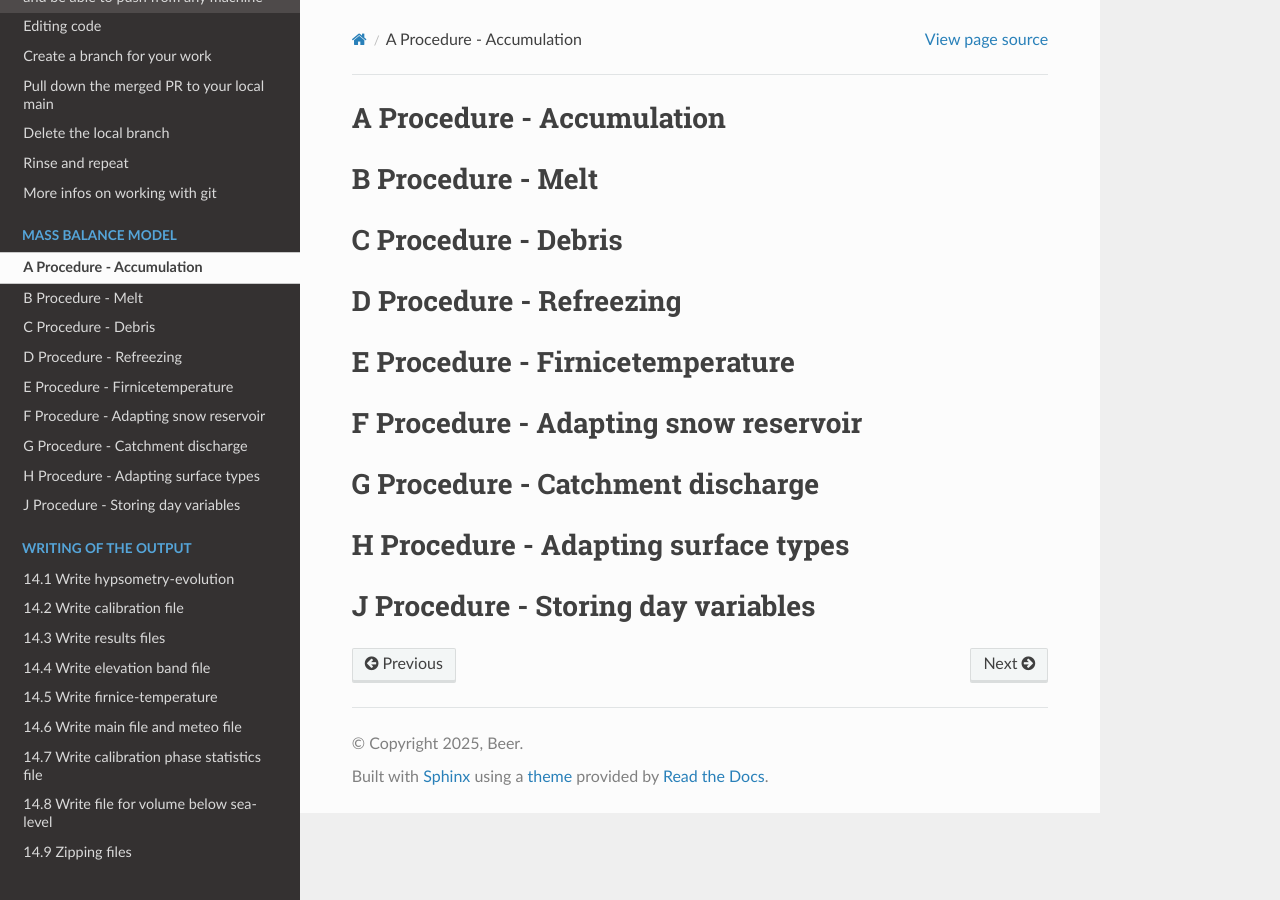
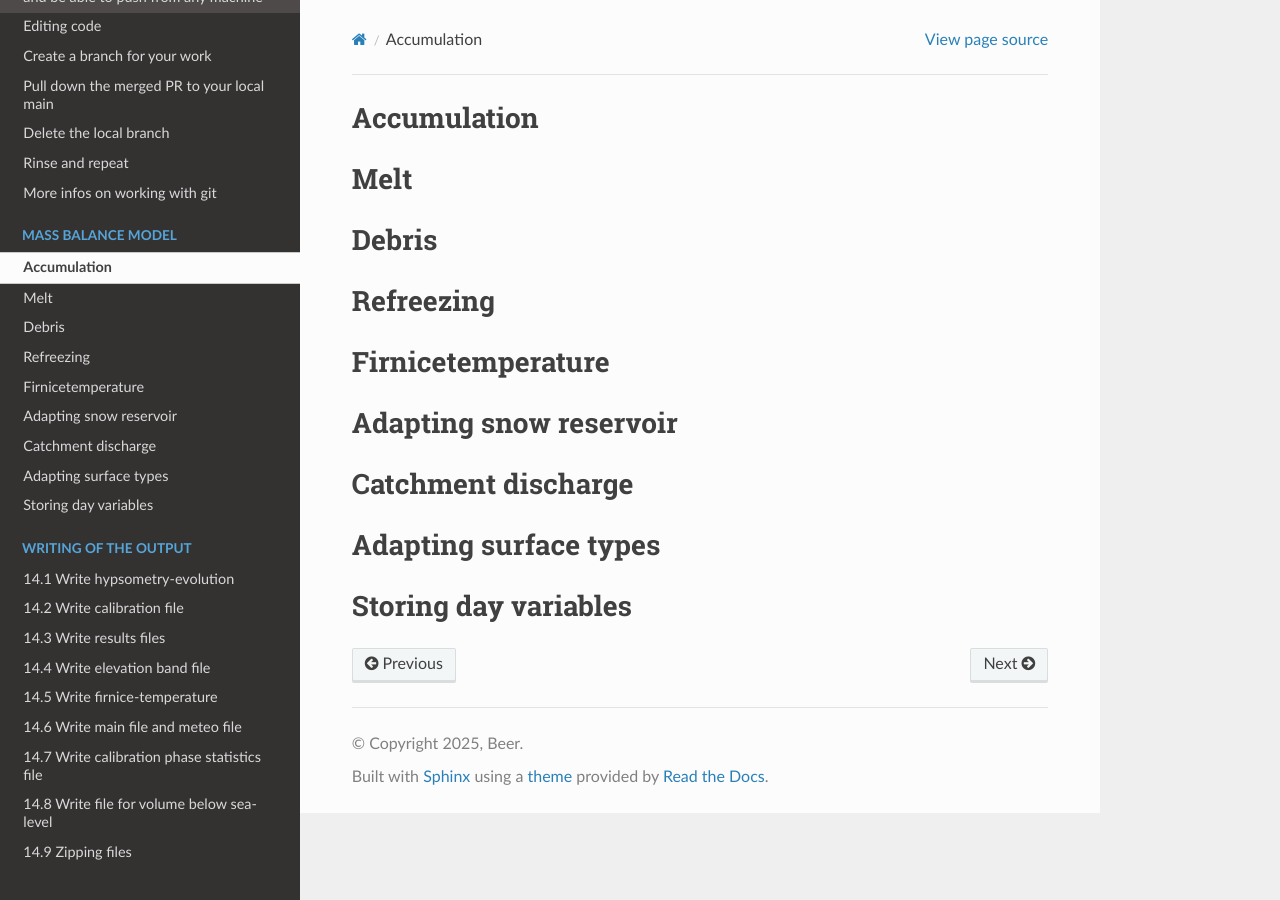
Before and after one commit to sdrocer/GloGEM-documentation, a Sphinx documentation site: the page built from docs/source/05.-Mass-balance-model.md, in a window 1280 px wide. Built offline with Sphinx 7.4.7 and the Read the Docs theme 3.1.0, drawn with Linux system fonts in a browser that asks for light colours; pages that are not in the unit, such as notebooks, are missing from menus.

Commit message:
Delet Procedure from headings

```diff
--- a/docs/source/05.-Mass-balance-model.md
+++ b/docs/source/05.-Mass-balance-model.md
@@ -1,17 +1,17 @@
-## A Procedure - Accumulation
+## Accumulation
 
-## B Procedure - Melt
+## Melt
 
-## C Procedure - Debris
+## Debris
 
-## D Procedure - Refreezing
+## Refreezing
 
-## E Procedure - Firnicetemperature
+## Firnicetemperature
 
-## F Procedure - Adapting snow reservoir
+## Adapting snow reservoir
 
-## G Procedure - Catchment discharge
+## Catchment discharge
 
-## H Procedure - Adapting surface types
+## Adapting surface types
 
-## J Procedure - Storing day variables
+## Storing day variables
```
